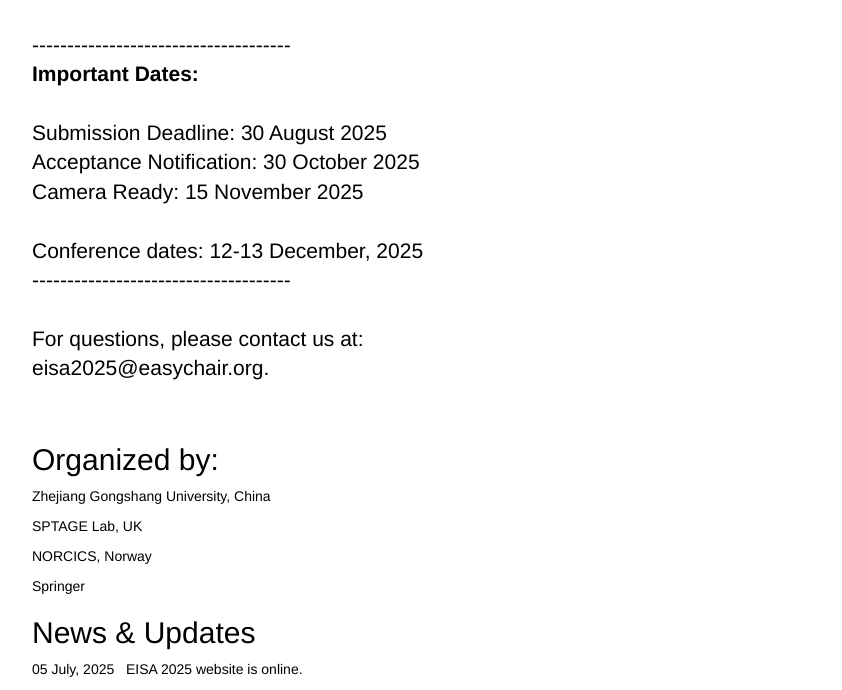
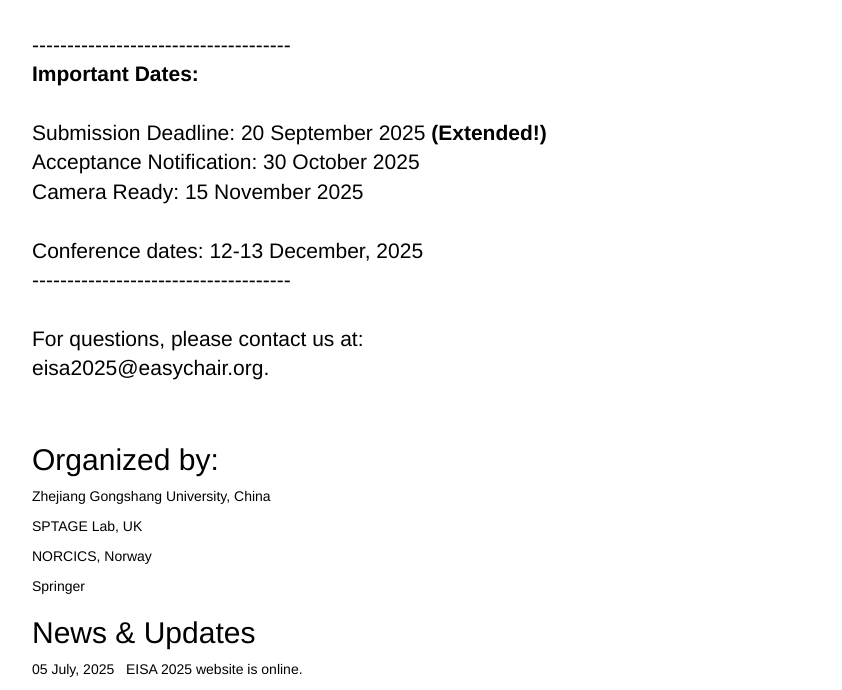
Before and after one commit to sptagelab/EISA, a plain HTML site: page 2025/index.html in a window 1280 px wide. Shown: the part 1706-2396 px from the top of the page, without its empty margins (28-870 px from the left). Drawn offline with Linux system fonts and the light colour scheme.

Commit message:
Syncing with the main site.
Wayne - [Sep. 11, 2025]

1. Syncing with the main site.

```diff
--- a/2025/index.html
+++ b/2025/index.html
@@ -91,7 +91,7 @@
                           <br>
                          <b> Important Dates:</b><br><br>
 
-                          Submission Deadline: 30 August 2025 <br>
+                          Submission Deadline: 20 September 2025 <b>(Extended!)</b> <br>
                           Acceptance Notification: 30 October 2025 <br>
                           Camera Ready: 15 November 2025 <br><br>
 
@@ -351,7 +351,7 @@ Topics of interest include, but are not limited to the ones listed below. <br><b
                   <h2 id="id">Important Dates</h2>
                 <table class="table table-bordered">
                     <tr class="lead"><td align="center" style="width:25%;" valign="middle" height="9px" bgcolor="#FFCC66";>Submission Deadline</td><td>
-                    <b>30 August 2025</S> </td></tr>
+                    <b>20 September 2025 <b>(Extended!)</b></S> </td></tr>
                      <tr class="lead"><td align="center" style="width:25%; height: 21px;" valign="middle" height="9px" bgcolor="#FFCC66";>Acceptance Notification</td><td> <!--<span style="text-decoration:line-through;">25th July, 2020</span>,-->
 <b>30 October 2025</S> </td></tr>
                     <tr class="lead"><td align="center" style="width:25%; height: 21px;" valign="middle" height="9px" bgcolor="#FFCC66";>Camera-ready Copy Due</td><td>
@@ -361,7 +361,7 @@ Topics of interest include, but are not limited to the ones listed below. <br><b
                   </table>
 
                   <h1 id="ai">Author Instructions</h1>
-                  <p class="lead">Authors are invited to submit original papers. All papers need to be submitted electronically through the website (https://easychair.org/conferences/?conf=eisa2025) with PDF format. Submitted papers must not substantially overlap with papers that have been published or that are simultaneously submitted to a journal or a conference with proceedings. Papers must be clearly presented in English, must not exceed <b>20</b> pages (excluding well-marked references and appendix) in Springer LNCS/CCIS format (https://www.springer.com/gp/computer-science/lncs/conference-proceedings-guidelines), including tables, figures, references and appendices. Papers will be selected based on their originality, significance, relevance, and clarity of presentation assessed by at least three reviewers. Submission of a paper should be regarded as a commitment that, should the paper be accepted, at least one of the authors will register and attend the conference to present the work.
+                  <p class="lead">Authors are invited to submit original papers, please also include the author list with affliations. All papers need to be submitted electronically through the website (https://easychair.org/conferences/?conf=eisa2025) with PDF format. Submitted papers must not substantially overlap with papers that have been published or that are simultaneously submitted to a journal or a conference with proceedings. Papers must be clearly presented in English, must not exceed <b>20</b> pages (excluding well-marked references and appendix) in Springer LNCS/CCIS format (https://www.springer.com/gp/computer-science/lncs/conference-proceedings-guidelines), including tables, figures, references and appendices. Papers will be selected based on their originality, significance, relevance, and clarity of presentation assessed by at least three reviewers. Submission of a paper should be regarded as a commitment that, should the paper be accepted, at least one of the authors will register and attend the conference to present the work.
 <b>A best paper award will be granted.</b></p>
                   <p class="lead"> <a href="https://easychair.org/conferences/?conf=eisa2025" class="btn btn-default btn-custom" target="_blank">EISA 2025 Submission Link</a></p>
                  <p class="lead">The proceeding of this year's conference will be published by Springer. Author instructions and LaTeX/Word templates for LNCS/CCIS publications can be found via the following link.</p>
```
